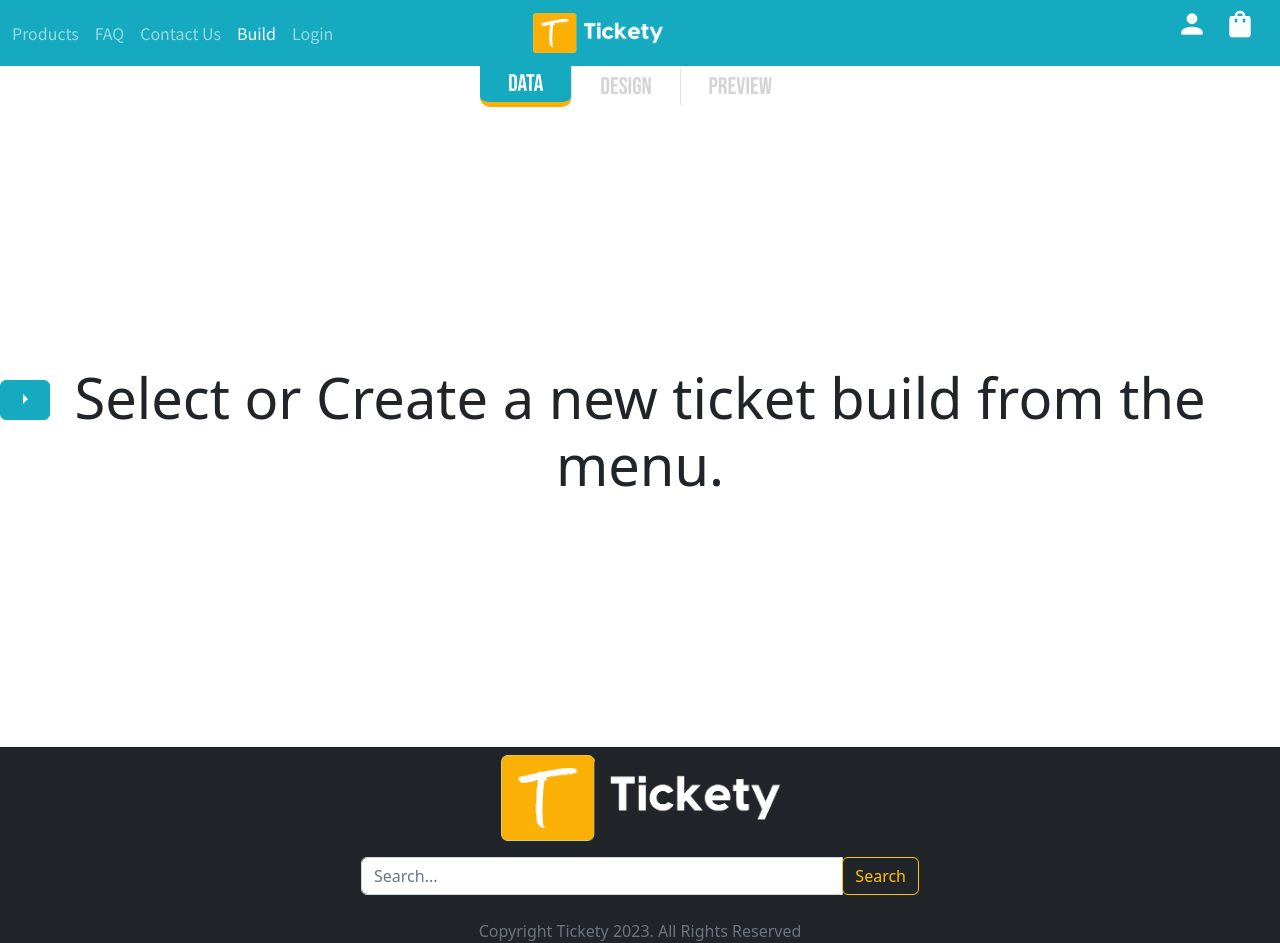
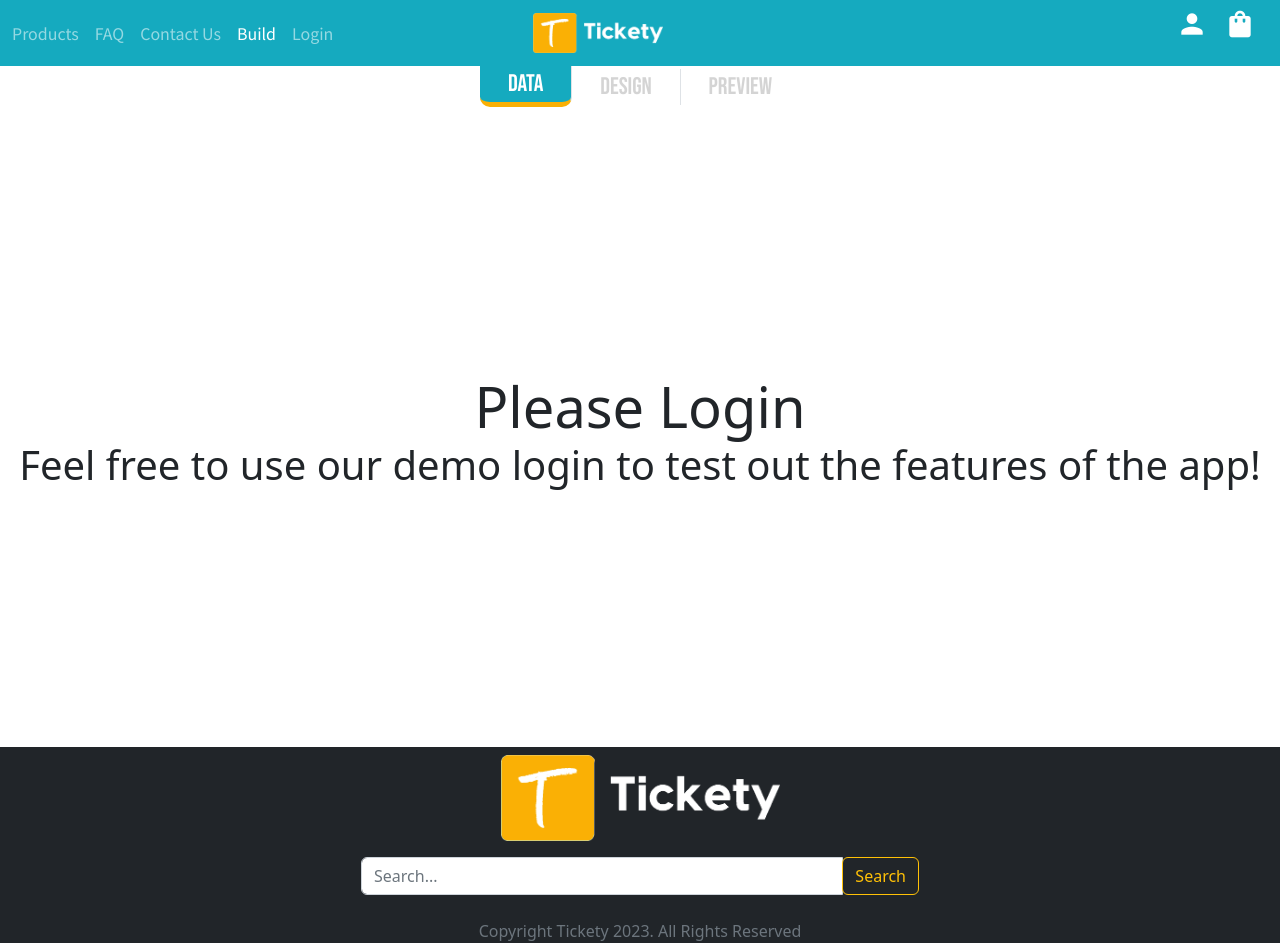
Before and after one commit to jack-king1/Tickety, a React (Create React App) app in the folder ecom-site/Client/: page /build in a window 1280 px wide. Built offline with nearby package versions, Linux system fonts and the light colour scheme; no server answers; a web font is replaced by a local one.

Commit message:
added demo login

```diff
--- a/ecom-site/Client/src/Auth/Login.js
+++ b/ecom-site/Client/src/Auth/Login.js
@@ -88,6 +88,28 @@ function Login() {
       });
   };
 
+  const LoginDemoUser = async () => {
+    let params = new URLSearchParams([
+      ["username", "demo"],
+      ["password", "demo"],
+    ]);
+    setIsLoading(true);
+    await api
+      .get("account/getuserlogin", {
+        params,
+      })
+      .then((response) => {
+        if (response.data.length > 0) {
+          console.log("User login attempt: ", response.data);
+          SetSessionData(response.data[0]);
+          window.location.reload();
+        } else {
+          console.log("login failed.");
+        }
+        setIsLoading(false);
+      });
+  };
+
   const SetSessionData = (data) => {
     console.log("Session Data: ", data);
     localStorage.setItem("username", data.username);
@@ -95,6 +117,14 @@ function Login() {
     localStorage.setItem("lastname", data.lastname);
     localStorage.setItem("email", data.email);
     localStorage.setItem("accountID", data.accountID);
+  };
+
+  const DemoLogin = () => {
+    return (
+      <div>
+        <div className="display-5">Demo Login</div>
+      </div>
+    );
   };
 
   //Register User
@@ -133,6 +163,13 @@ function Login() {
           className="btn btn-outline-success w-100 mt-3"
         >
           Login
+        </button>
+        <button
+          type="button"
+          onClick={() => LoginDemoUser()}
+          className="btn btn-outline-success w-100 mt-3"
+        >
+          Demo Login - no need to fill in the form.
         </button>
       </div>
     );
@@ -259,6 +296,7 @@ function Login() {
           >
             Login
           </button>
+
           <button
             type="button"
             className={
--- a/ecom-site/Client/src/Components/Build.js
+++ b/ecom-site/Client/src/Components/Build.js
@@ -43,6 +43,12 @@ function Build() {
     buildFontSizeStates: ["16"],
   };
 
+  function activateSideMenu(index, type) {
+    console.log("focusing: ", type + index);
+    const inputElement = document.getElementById(`${type}${index}`);
+    inputElement.focus();
+  }
+
   const fetchData = async () => {
     let id = await localStorage.getItem("accountID");
     const response = await GetTicketBuildList(id, setBuildList);
@@ -83,6 +89,7 @@ function Build() {
 
   return (
     <div className="">
+      {localStorage.getItem("accountID") && (
         <SidebarMenu
           buildList={buildList}
           setBuildList={setBuildList}
@@ -90,6 +97,8 @@ function Build() {
           activeBuildOption={activeBuildOption}
           setActiveBuildOption={setActiveBuildOption}
         />
+      )}
+
       <Tabs
         currentState={currentState}
         setCurrentState={setCurrentState}
@@ -106,6 +115,7 @@ function Build() {
           setActiveBuildOption={setActiveBuildOption}
           buildList={buildList}
           setBuildList={setBuildList}
+          activateSideMenu={activateSideMenu}
         />
       )}
 
--- a/ecom-site/Client/src/Components/BuildData.js
+++ b/ecom-site/Client/src/Components/BuildData.js
@@ -11,6 +11,7 @@ function BuildData({
   setActiveBuildOption,
   buildList,
   setBuildList,
+  activateSideMenu,
 }) {
   const DATA_TYPE = {
     TITLE: 0,
@@ -68,6 +69,21 @@ function BuildData({
     setBuildList(tempBuildList); //update side menu at the same time.
 
     incrementCount();
+  };
+
+  const NotifyLogin = () => {
+    return localStorage.getItem("accountID") ? (
+      <div className="display-4 text-center h-100 d-flex my-auto mx-auto">
+        Select or Create a new ticket build from the menu.
+      </div>
+    ) : (
+      <div className="display-4 text-center h-100 d-flex flex-column my-auto mx-auto">
+        Please Login
+        <div className="display-6">
+          Feel free to use our demo login to test out the features of the app!
+        </div>
+      </div>
+    );
   };
 
   const RenderTableOptions = () => {
@@ -139,11 +155,8 @@ function BuildData({
         {(activeBuildOption != undefined || activeBuildOption != null) &&
           RenderTableOptions()}
       </div>
-      {(activeBuildOption == undefined || activeBuildOption == null) && (
-        <div className="display-4 text-center h-100 d-flex my-auto mx-auto">
-          Select or Create a new ticket build from the menu.
-        </div>
-      )}
+      {(activeBuildOption == undefined || activeBuildOption == null) &&
+        NotifyLogin()}
     </div>
   );
 }
--- a/ecom-site/Client/src/Components/BuildDesign.js
+++ b/ecom-site/Client/src/Components/BuildDesign.js
@@ -375,6 +375,7 @@ function BuildDesign({
     } else {
       console.log("BUILD CANVAS IS NULL");
     }
+    editor.canvas.setBackgroundColor("black");
   };
 
   //todo:
```
Lines whose indentation alone changed are shown as unchanged.
